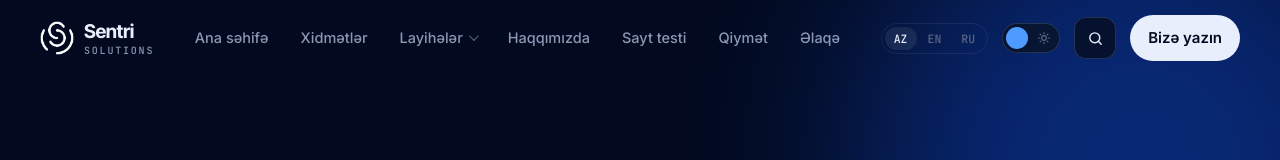
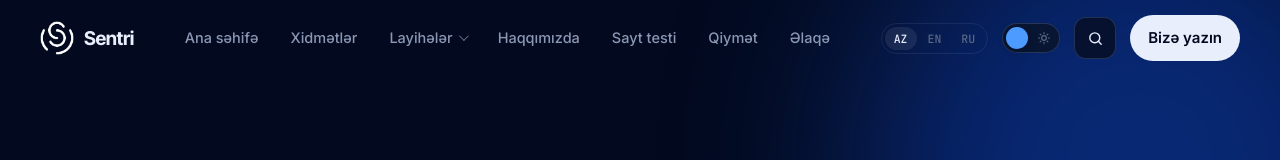
Before and after one commit to sentrisolution/sentrinew, a plain HTML site: page index.html in a window 1280 px wide. Shown: the top 160 px of the page. Drawn offline with Linux system fonts and the light colour scheme; animation ran at ten frames a second.

Commit message:
Remove SOLUTIONS label next to the logo
Co-Authored-By: Claude Opus 5.5 <noreply@anthropic.com>

```diff
--- a/index.html
+++ b/index.html
@@ -347,7 +347,7 @@ body,.alt,.card,.info a,.stat,.checks li,footer{transition:background-color .3s,
   <div class="wrap nav">
     <a href="#top" class="logo" aria-label="Sentri Solutions">
       <img src="assets/logo.png" alt="" width="32" height="32">
-      <span>Sentri<small lang="en">SOLUTIONS</small></span>
+      <span>Sentri</span>
     </a>
     <ul class="menu" id="menu">
       <li><a href="#top">Ana səhifə</a></li>
@@ -636,7 +636,7 @@ body,.alt,.card,.info a,.stat,.checks li,footer{transition:background-color .3s,
   <div class="wrap">
     <div class="foot">
       <div>
-        <a href="#top" class="logo"><img src="assets/logo.png" alt="" width="34" height="34"><span>Sentri<small lang="en">SOLUTIONS</small></span></a>
+        <a href="#top" class="logo"><img src="assets/logo.png" alt="" width="34" height="34"><span>Sentri</span></a>
         <div class="fcl">
           <a href="tel:+994706950121">+994 70 695 01 21</a>
           <a href="mailto:contact@sentri.az">contact@sentri.az</a>
```
